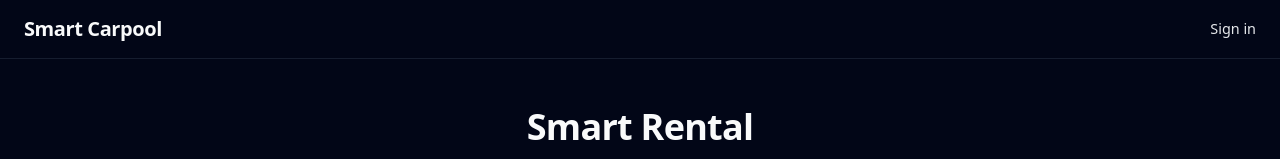
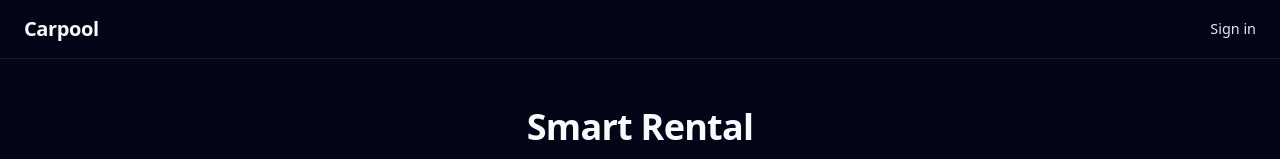
Before and after one commit to ishanverma123/Project, a React (Vite) app in the folder frontend/: page / in a window 1280 px wide. Shown: the top 159 px of the page. Built offline with nearby package versions, Linux system fonts and the light colour scheme; no server answers.

Commit message:
Update logo text from "Smart Carpool" to "Carpool"

```diff
--- a/frontend/src/components/Layout.jsx
+++ b/frontend/src/components/Layout.jsx
@@ -19,7 +19,7 @@ export default function Layout() {
     <div className="layout">
       <header className={`layout-header ${isAuthPage ? 'layout-header-auth' : ''}`}>
         <Link to={isAuthPage ? '/' : homeHref} className="logo">
-          Smart Carpool
+          Carpool
         </Link>
         <nav>
           {user ? (
```
